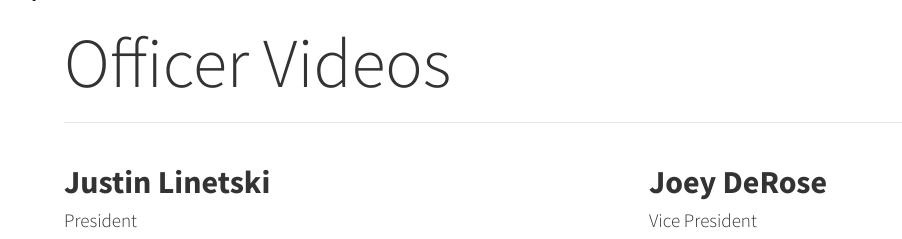
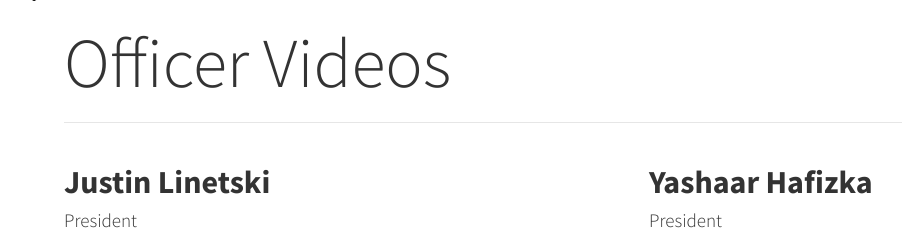
Before and after one commit to bcanhs/website, a Flask app: page /officer-videos in a window 1280 px wide. Shown: the part 74-313 px from the top of the page, without its empty margins (6-908 px from the left). Run offline with Flask 2, Linux system fonts and the light colour scheme; parts of the project's set-up code (start-up, migrations or seed data) failed here and were passed over; some libraries are stand-ins or nearby versions.

Commit message:
fix officer video

```diff
--- a/templates/officer-videos.html
+++ b/templates/officer-videos.html
@@ -18,10 +18,9 @@
 		</div>
 
 		<div class="col-md-6">
-			<h2><b>Joey DeRose</b></h2>
-			<h4>Vice President</h4>
-			<iframe width="100%" height="315" src="https://www.youtube.com/embed/rsRykuco4ec" frameborder="0" allowfullscreen>
-			</iframe>
+			<h2><b>Yashaar Hafizka</b></h2>
+			<h4>President</h4>
+			<iframe width="100%" height="315" src="https://www.youtube.com/embed/x0WpXaeny_4" frameborder="0" allowfullscreen></iframe>
 		</div>
 	</div>
 	<hr>
@@ -34,9 +33,10 @@
 		</div>
 
 		<div class="col-md-6">
-			<h2><b>Yashaar Hafizka</b></h2>
+			<h2><b>Joey DeRose</b></h2>
 			<h4>Vice President</h4>
-			<iframe width="100%" height="315" src="https://www.youtube.com/embed/x0WpXaeny_4" frameborder="0" allowfullscreen></iframe>
+			<iframe width="100%" height="315" src="https://www.youtube.com/embed/rsRykuco4ec" frameborder="0" allowfullscreen>
+			</iframe>
 		</div>
 	</div>
 	<hr>
```
